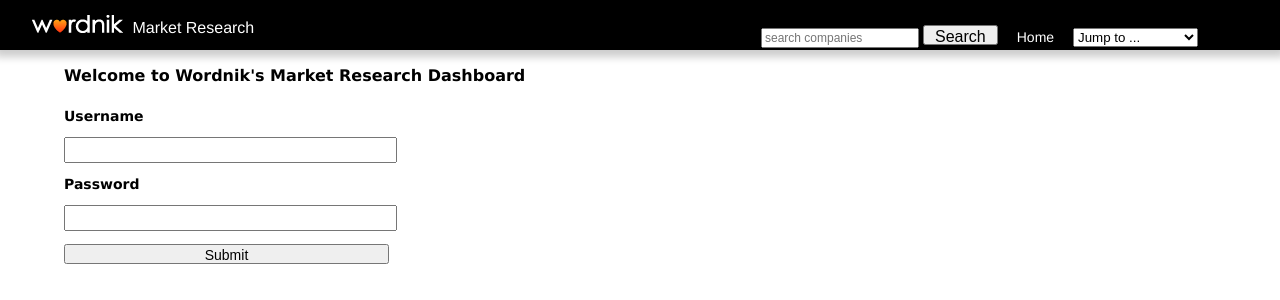
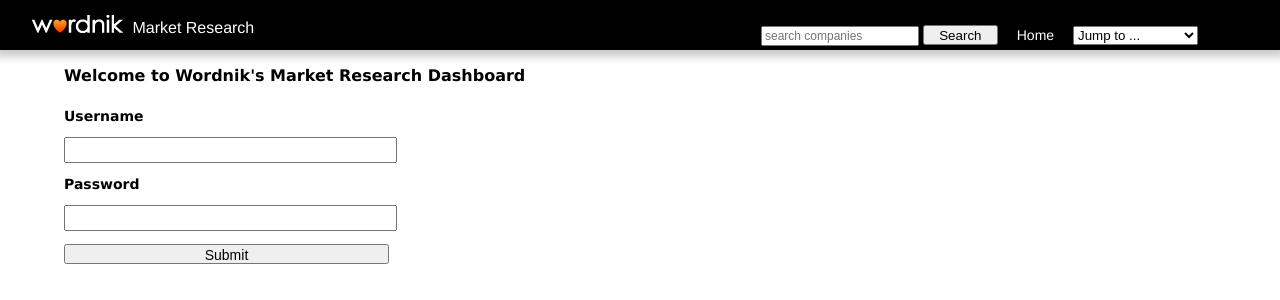
Before and after one commit to tomhaymore/wmr, a Django app: page /login/?next=/company/add in a window 1280 px wide. Shown: the top 300 px of the page. Run offline with Django 3.2, Linux system fonts and the light colour scheme; parts of the project's set-up code (start-up, migrations or seed data) failed here and were passed over.

Commit message:
changed style for small submit buttons

```diff
--- a/wordnik/market/static/css/main.css
+++ b/wordnik/market/static/css/main.css
@@ -151,7 +151,7 @@ div.confirmInput {
 .smallSubmit {
 	width: 75px;
 	line-height: 14pt;
-	font-size: 12pt;
+	font-size: 10pt;
 
 }
 
```
